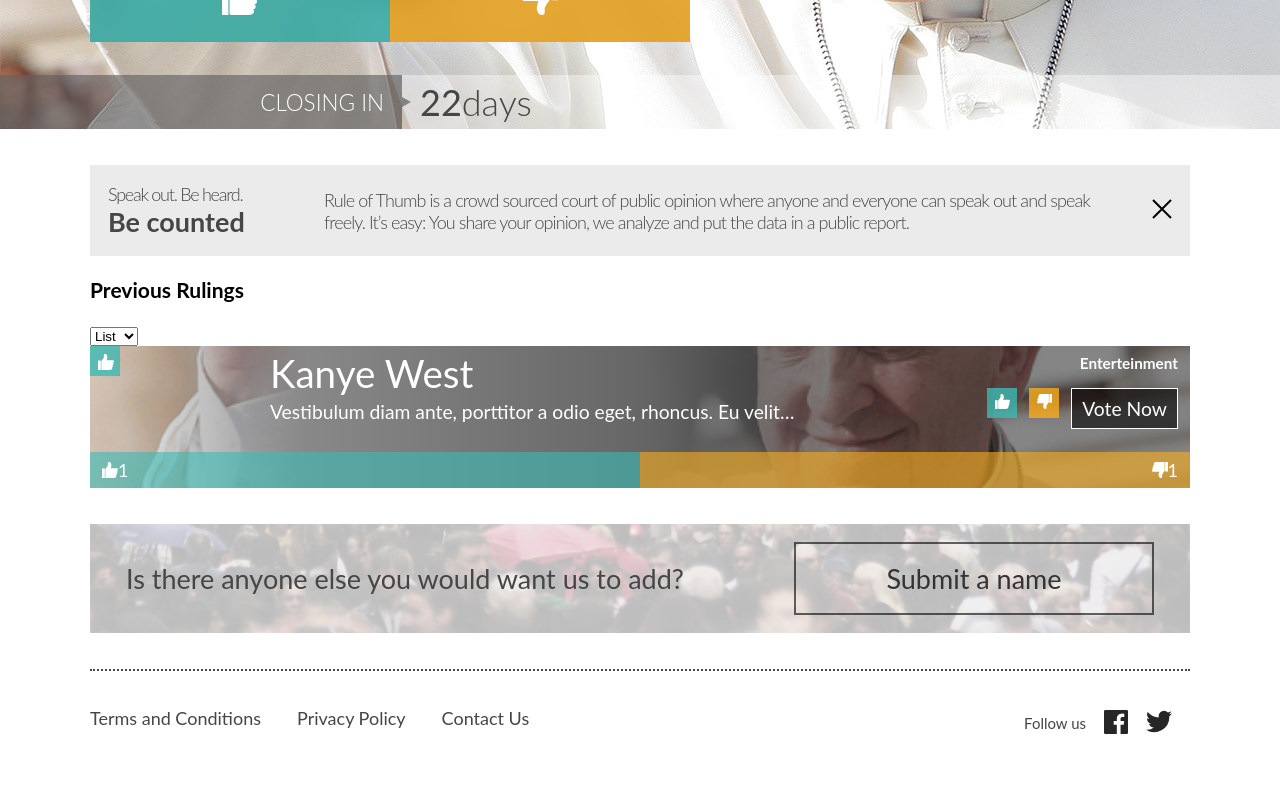
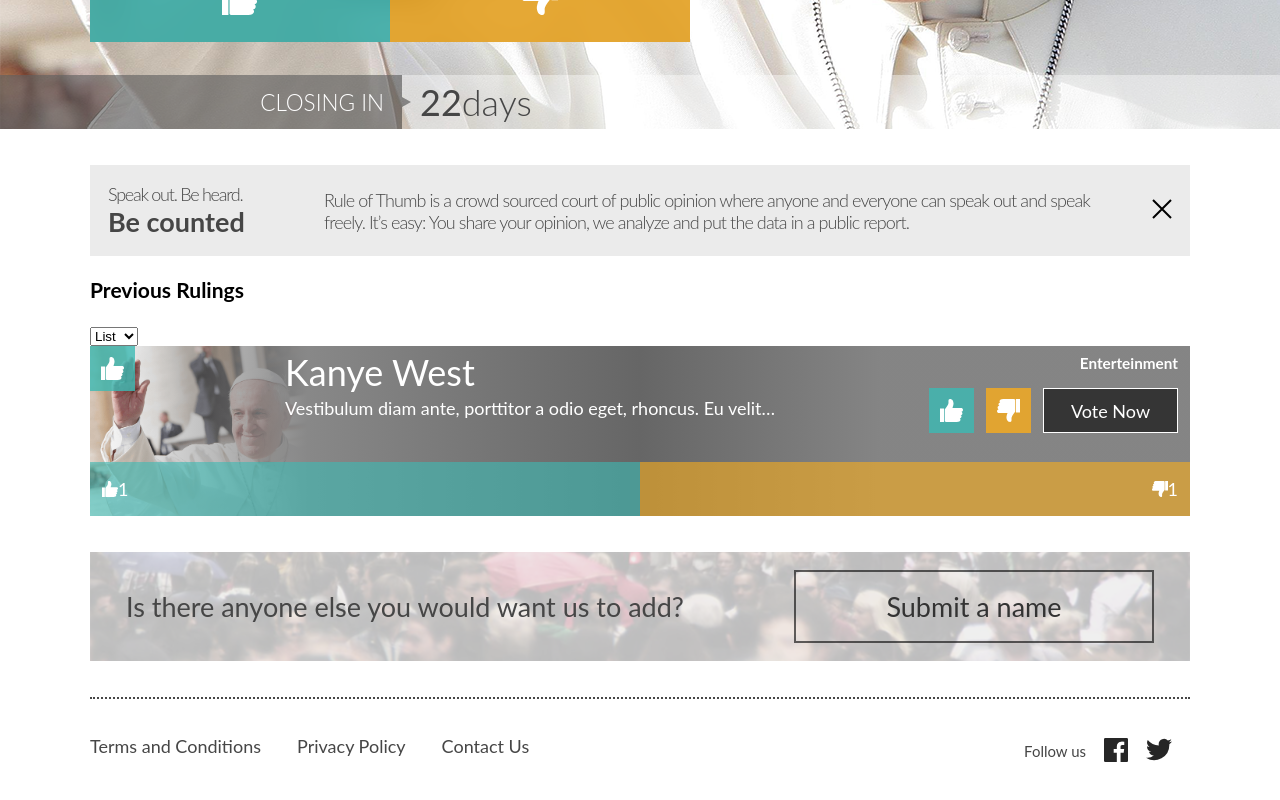
Before and after one commit to icampos/rule-of-thumb, a React (Create React App) app: page / in a window 1280 px wide. Shown: the part 571-1371 px from the top of the page. Built offline with nearby package versions, Linux system fonts and the light colour scheme.

Commit message:
Adding desktop version styles for voting card

```diff
--- a/src/styles/VotingCard.scss
+++ b/src/styles/VotingCard.scss
@@ -10,6 +10,19 @@
   }
 }
 
+.thumbs{
+  width: 30px;
+  height: 30px;
+  flex-shrink: 0;
+  display: flex;
+  justify-content: center;
+  align-items: center;
+  @include desktop() {
+    width: 45px;
+    height: 45px;
+  }
+}
+
 
 .voting-card {
   position: relative;
@@ -19,6 +32,10 @@
   @include tablet {
     width: 100%;
     height: 142px;
+  }
+
+  @include desktop {
+    height: 170px;
   }
 
   &__glass-background {
@@ -38,6 +55,9 @@
     height: 100%;
     object-fit: cover;
     z-index: 0;
+    @include tablet() {
+      width: auto;
+    }
   }
 
   &__content {
@@ -76,6 +96,10 @@
       font-size: 2.143rem;
       margin-top: 8px;
     }
+
+    @include desktop() {
+      font-size: 2rem;
+    }
   }
 
   &__description {
@@ -85,6 +109,10 @@
 
     @include tablet {
       font-size: 1.071rem;
+    }
+
+    @include desktop() {
+      font-size: 1rem;
     }
   }
 
@@ -110,16 +138,22 @@
       font-size: 1.071rem;
       padding: 8px;
     }
+
+    @include desktop() {
+      font-size: 1rem;
+      padding: 5px 10px;
+      min-width: 135px;
+    }
   }
 
   &__result {
-    width: 30px;
-    height: 30px;
-    flex-shrink: 0;
+    @extend .thumbs;
   }
 
   &__result img {
-    margin: 25%;
+    @include desktop() {
+      width: 50%;
+    }
   }
 
   &__positive {
@@ -144,6 +178,7 @@
     text-align: right;
     margin: 0 0 16px;
     font-weight: 700;
+
     @include tablet {
       font-size: 0.85rem;
       margin-top: 8px;
@@ -157,8 +192,7 @@
   }
 
   &__buttons .icon-button {
-    width: 30px;
-    height: 30px;
+    @extend .thumbs;
   }
 
   &__buttons img {
@@ -176,6 +210,9 @@
     display: flex;
     align-items: center;
     padding: 0 12px;
+    @include desktop{
+      min-height: 54px;
+    }
   }
 
   &__gauge-left {
```
